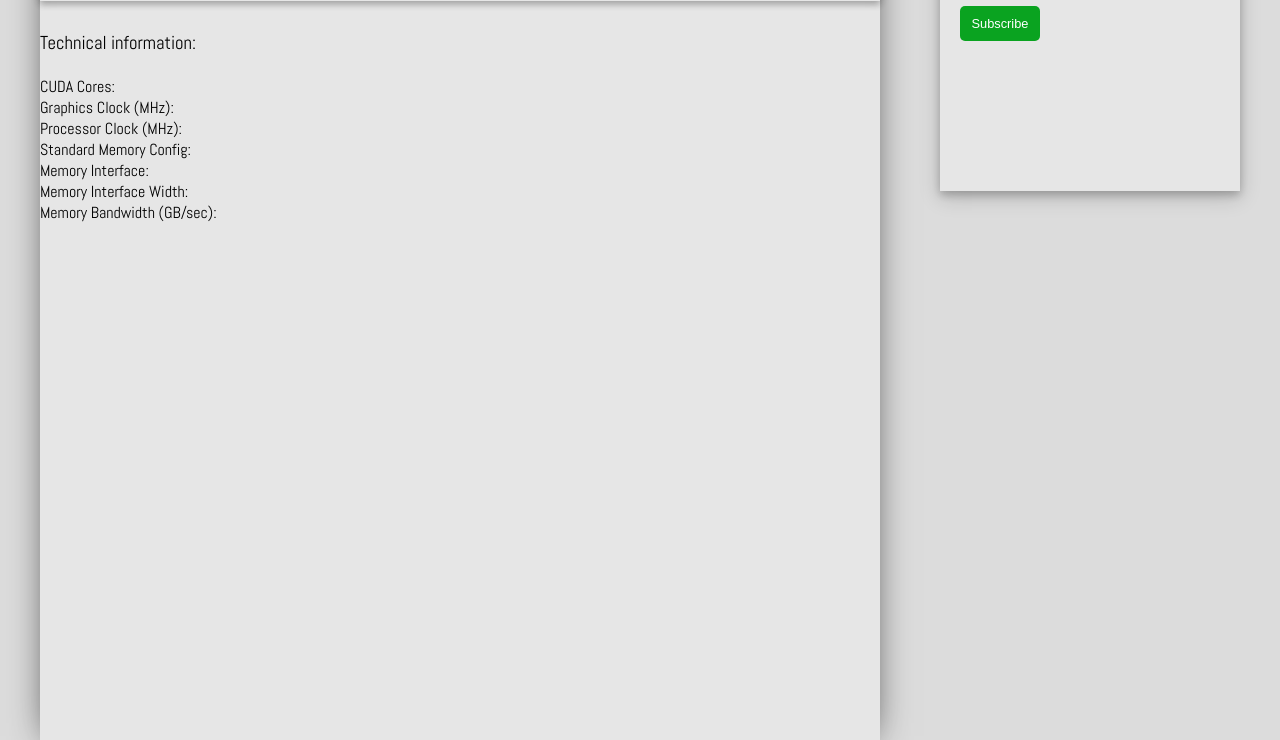
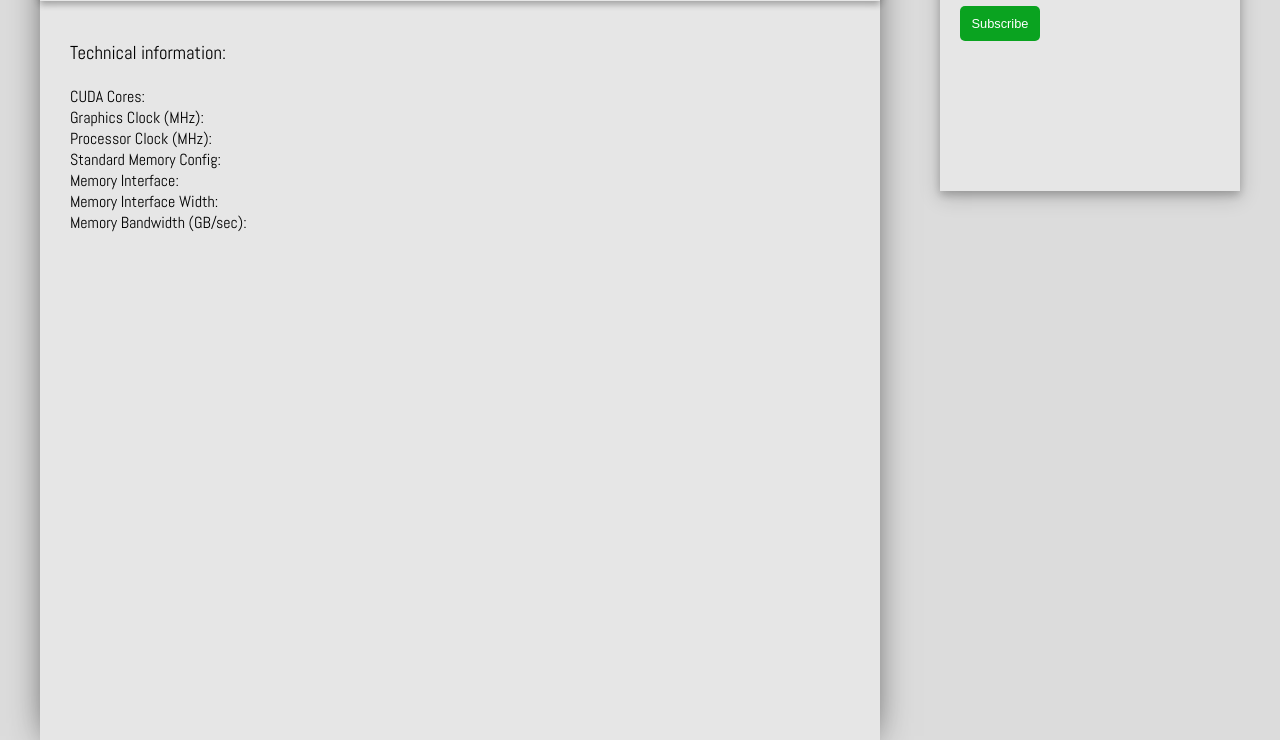
Before and after one commit to SarmadSA/TW, a PHP site: page /templates/profilepage.php in a window 1280 px wide. Shown: the part 309-1049 px from the top of the page. Run offline with PHP 8.4, Linux system fonts and the light colour scheme; the template is opened without the code that fills it, so the values that code supplies are empty.

Commit message:
Style tech info box

```diff
--- a/styles/profilepage.css
+++ b/styles/profilepage.css
@@ -6,3 +6,7 @@
     background-color: rgba(230,230,230,1);
     box-shadow: 0px 6px 37px -11px rgba(0,0,0,0.83);
 }
+
+.technical-info-box{
+    padding: 10px 30px;
+}
```
